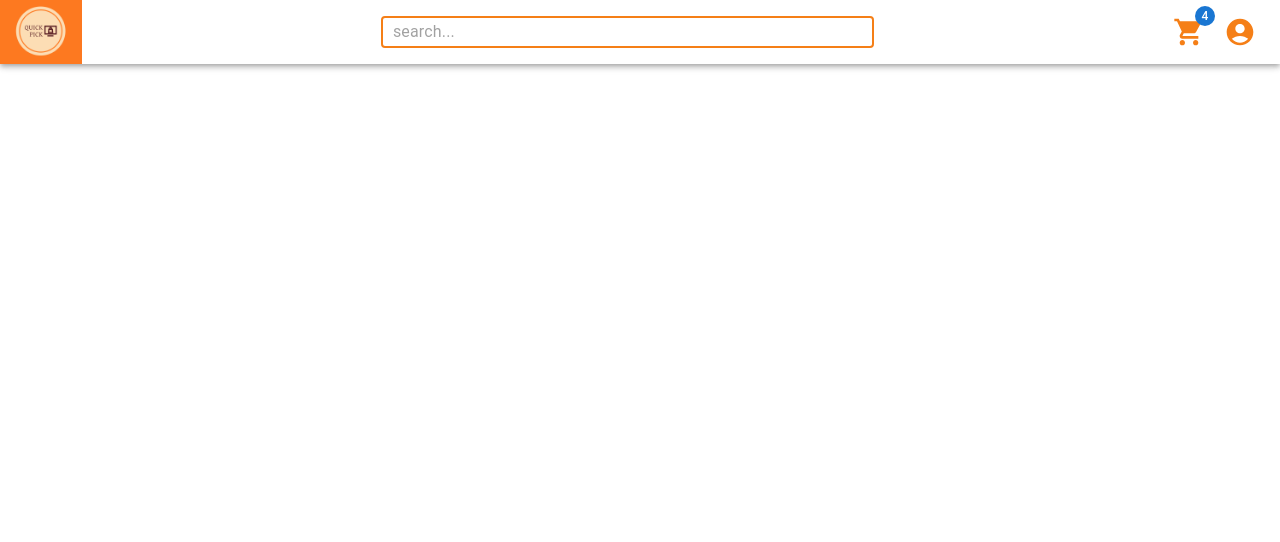
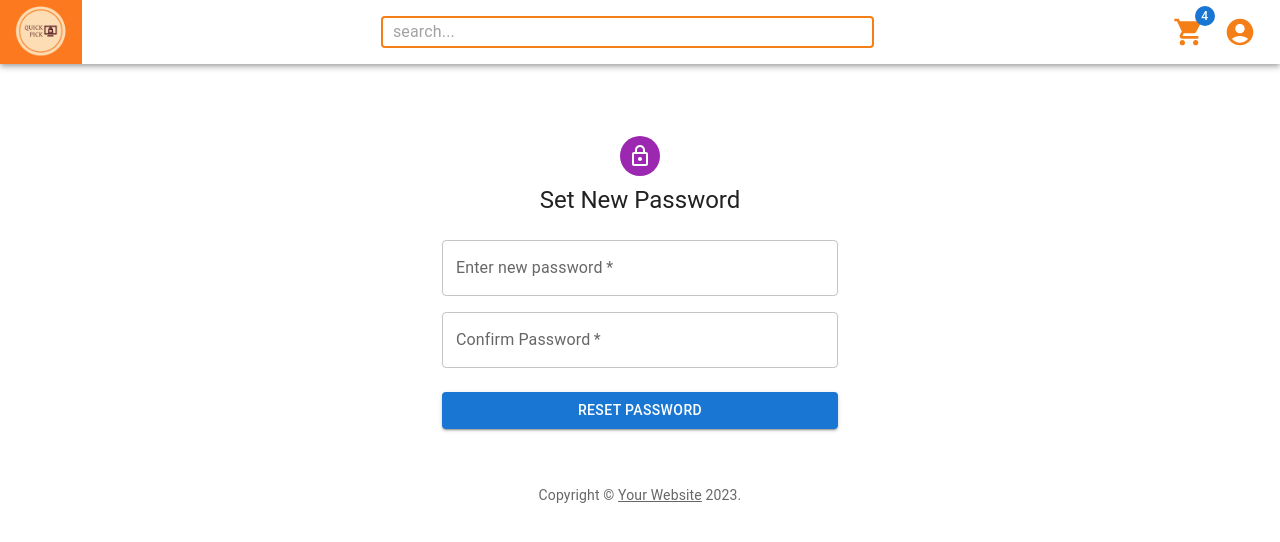
Before and after one commit to OjaswiniKohale/QuickPick, a React (Vite) app in the folder frontend/: page /forgotPass in a window 1280 px wide. Before the commit this address had no page. Shown: the top 542 px of the page. Built offline with nearby package versions, Linux system fonts and the light colour scheme.

Commit message:
added otp and forgotPassword pages

```diff
--- a/frontend/src/App.jsx
+++ b/frontend/src/App.jsx
@@ -9,6 +9,8 @@
 import Product from './pages/Product';
 import Profile from './pages/Profile';
 import CartPage from './pages/CartPage';
+import OtpPage from './pages/OtpPage';
+import ForgotPasswordPage from './pages/ForgotPasswordPage';
 
 function App() {
   return (
@@ -22,6 +24,8 @@
       			<Route path='/product' element={<Product />}></Route>
       			<Route path='/profile' element={<Profile/>}></Route>
       			<Route path='/cart' element={<CartPage/>}></Route>
+      			<Route path='/otp' element={<OtpPage/>}></Route>
+      			<Route path='/forgotPass' element={<ForgotPasswordPage/>}></Route>
 			</Routes>
 		</Router>
   )
--- /dev/null
+++ b/frontend/src/pages/ForgotPasswordPage.jsx
@@ -0,0 +1,93 @@
+import * as React from 'react';
+import Avatar from '@mui/material/Avatar';
+import Button from '@mui/material/Button';
+import CssBaseline from '@mui/material/CssBaseline';
+import TextField from '@mui/material/TextField';
+import FormControlLabel from '@mui/material/FormControlLabel';
+import Checkbox from '@mui/material/Checkbox';
+import Link from '@mui/material/Link';
+import Grid from '@mui/material/Grid';
+import Box from '@mui/material/Box';
+import LockOutlinedIcon from '@mui/icons-material/LockOutlined';
+import Typography from '@mui/material/Typography';
+import Container from '@mui/material/Container';
+
+function Copyright(props) {
+	return (
+		<Typography variant="body2" color="text.secondary" align="center" {...props}>
+			{'Copyright © '}
+			<Link color="inherit" href="https://mui.com/">
+				Your Website
+			</Link>{' '}
+			{new Date().getFullYear()}
+			{'.'}
+		</Typography>
+	);
+}
+
+export default function ForgotPasswordPage() {
+	const handleSubmit = (event) => {
+		event.preventDefault();
+		const data = new FormData(event.currentTarget);
+		console.log({
+			email: data.get('email'),
+			password: data.get('password'),
+		});
+	};
+
+	return (
+		<Container component="main" maxWidth="xs">
+			<CssBaseline />
+			<Box
+				sx={{
+					marginTop: 8,
+					display: 'flex',
+					flexDirection: 'column',
+					alignItems: 'center',
+				}}
+			>
+				<Avatar sx={{ m: 1, bgcolor: 'secondary.main' }}>
+					<LockOutlinedIcon />
+				</Avatar>
+				<Typography component="h1" variant="h5">
+					Set New Password
+				</Typography>
+				<Box component="form" noValidate onSubmit={handleSubmit} sx={{ mt: 3 }}>
+					<Grid container spacing={2}>
+						<Grid item xs={12}>
+							<TextField
+								required
+								fullWidth
+								name="password"
+								label="Enter new password"
+								type="password"
+								id="password"
+								autoComplete="new-password"
+							/>
+						</Grid>
+                        <Grid item xs={12}>
+							<TextField
+								required
+								fullWidth
+								name="password"
+								label="Confirm Password"
+								type="password"
+								id="password"
+								autoComplete="new-password"
+							/>
+						</Grid>
+					</Grid>
+					<Button
+						type="submit"
+						fullWidth
+						variant="contained"
+						sx={{ mt: 3, mb: 2 }}
+					>
+						Reset Password
+					</Button>
+				</Box>
+			</Box>
+			<Copyright sx={{ mt: 5 }} />
+		</Container>
+	);
+}
--- /dev/null
+++ b/frontend/src/pages/OtpPage.jsx
@@ -0,0 +1,92 @@
+import * as React from 'react';
+import Avatar from '@mui/material/Avatar';
+import Button from '@mui/material/Button';
+import CssBaseline from '@mui/material/CssBaseline';
+import TextField from '@mui/material/TextField';
+import FormControlLabel from '@mui/material/FormControlLabel';
+import Checkbox from '@mui/material/Checkbox';
+import Link from '@mui/material/Link';
+import Grid from '@mui/material/Grid';
+import Box from '@mui/material/Box';
+import LockOutlinedIcon from '@mui/icons-material/LockOutlined';
+import Typography from '@mui/material/Typography';
+import Container from '@mui/material/Container';
+import { useNavigate } from 'react-router-dom';
+
+
+function Copyright(props) {
+	return (
+		<Typography variant="body2" color="text.secondary" align="center" {...props}>
+			{'Copyright © '}
+			<Link color="inherit" href="https://mui.com/">
+				Your Website
+			</Link>{' '}
+			{new Date().getFullYear()}
+			{'.'}
+		</Typography>
+	);
+}
+
+export default function OtpPage() {
+	const navigate = useNavigate();
+	const handleSubmit = (event) => {
+		event.preventDefault();
+		const data = new FormData(event.currentTarget);
+		console.log({
+			email: data.get('email'),
+			password: data.get('password'),
+		});
+		navigate('/forgotPass'); // Navigate to the login page upon successful OTP submission
+	};
+
+	return (
+		<Container component="main" maxWidth="xs">
+			<CssBaseline />
+			<Box
+				sx={{
+					marginTop: 8,
+					display: 'flex',
+					flexDirection: 'column',
+					alignItems: 'center',
+				}}
+			>
+				<Avatar sx={{ m: 1, bgcolor: 'secondary.main' }}>
+					<LockOutlinedIcon />
+				</Avatar>
+				<Typography component="h1" variant="h5">
+					Enter your OTP
+				</Typography>
+				<br/>
+				<Typography component="h5">
+					The OTP has been sent to your mail
+				</Typography>
+				<Box component="form" noValidate onSubmit={handleSubmit} sx={{ mt: 3 }}>
+					<Grid container spacing={2}>
+						<Grid item xs={12}>
+							<TextField
+								required
+								fullWidth
+								name="otp"
+								label="otp"
+								type="number"
+								id="otp"
+								InputProps={{
+									disableArrows: true,
+								  }}
+							/>
+						</Grid>
+					</Grid>
+					<Button
+						type="submit"
+						fullWidth
+						variant="contained"
+						sx={{ mt: 3, mb: 2 }}
+					>
+						Validate
+					</Button>
+				</Box>
+			</Box>
+			<Copyright sx={{ mt: 5 }} />
+		</Container>
+	);
+}
```
